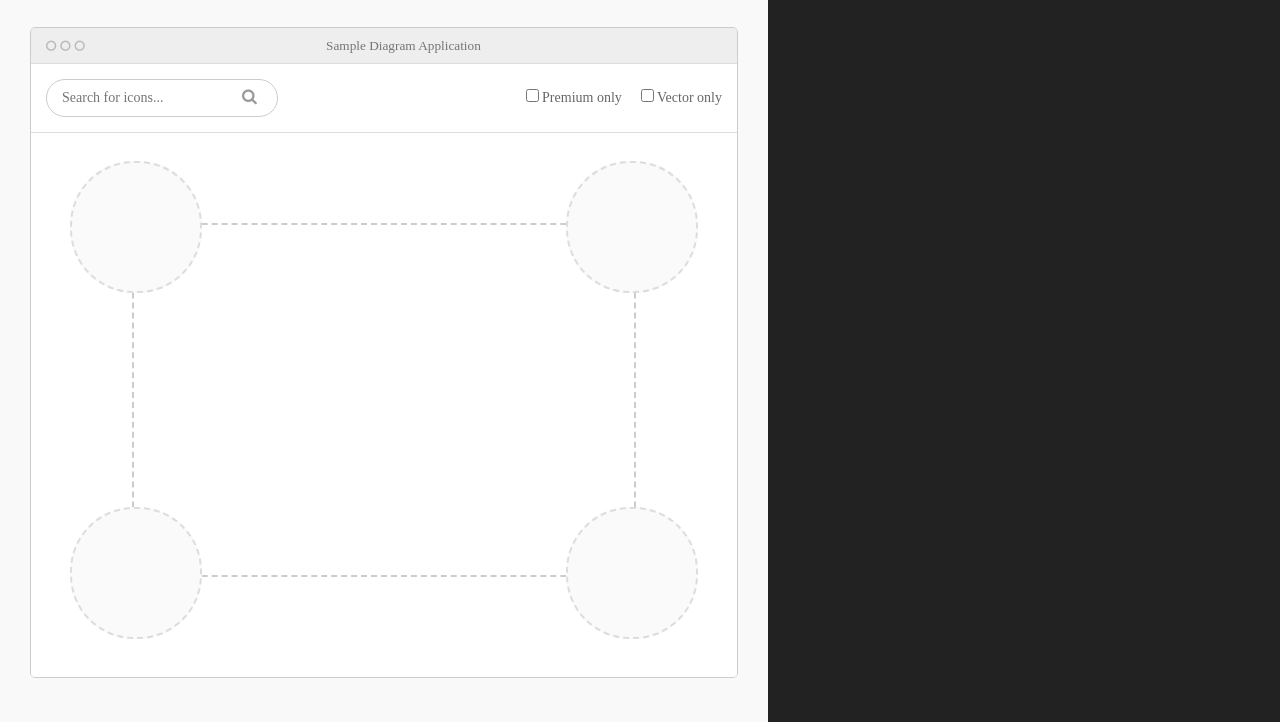
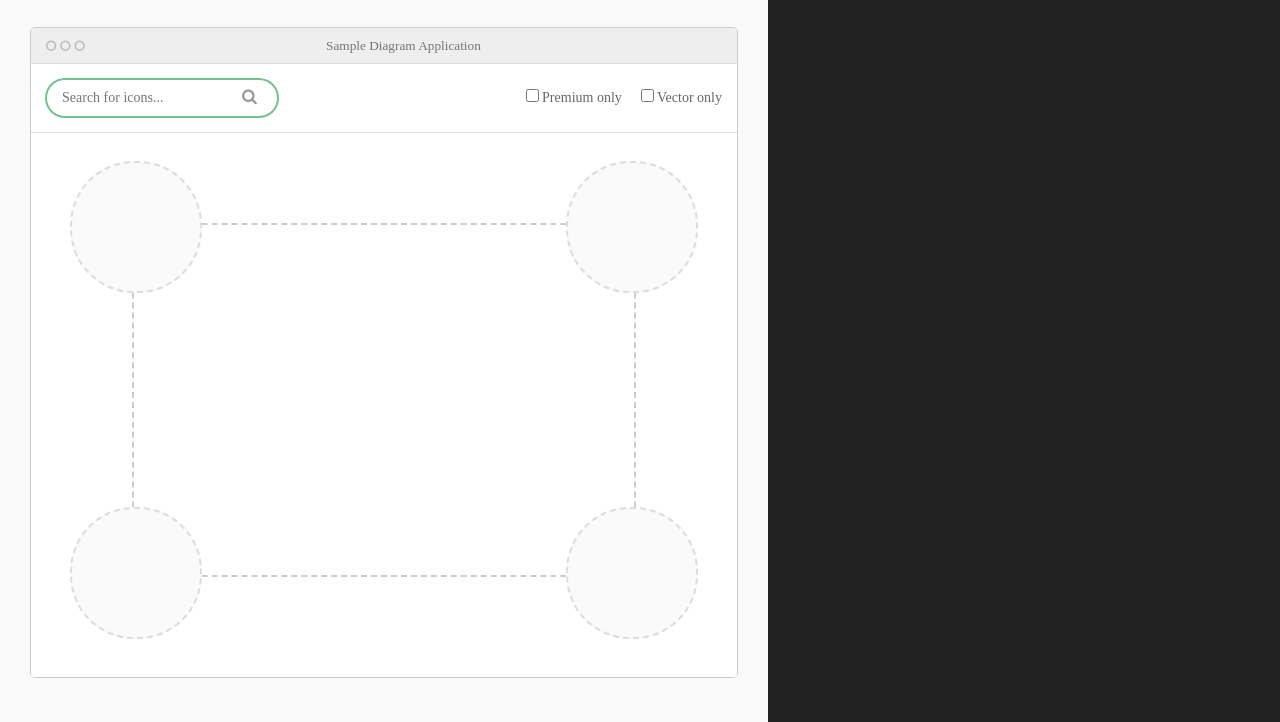
Before and after one commit to iconfinder/api-demo, a plain HTML site: page index.html in a window 1280 px wide. Shown: the part 78-800 px from the top of the page. Drawn offline with nearby package versions, Linux system fonts and the light colour scheme.

Commit message:
Autofocus search field

```diff
--- a/index.html
+++ b/index.html
@@ -42,7 +42,7 @@
                     <div class="app-body">
                         <form id="search" class="clearfix">
                             <div class="pull-left">
-                                <input type="text" id="query" name="query" placeholder="Search for icons...">
+                                <input type="text" id="query" name="query" placeholder="Search for icons..." autofocus>
                                 <button type="submit"><i class="fa fa-search"></i></button>
                             </div>
 
```
